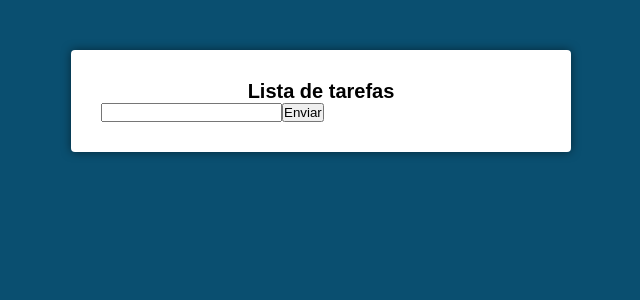
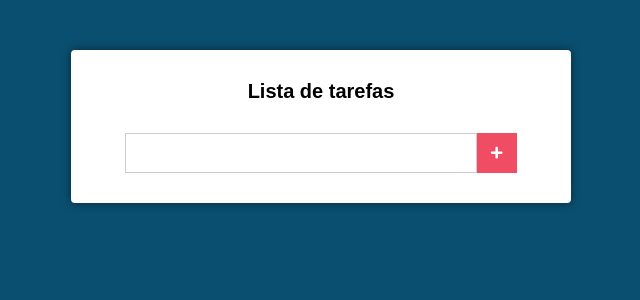
Before and after one commit to dimascapelari/lista-tarefas-react, a React (Create React App) app: page / in a window 1280 px wide. Shown: the top 300 px of the page, without its empty margins (319-959 px from the left). Built offline with nearby package versions, Linux system fonts and the light colour scheme.

Commit message:
195 - Estilizando o form

```diff
--- a/package.json
+++ b/package.json
@@ -8,6 +8,7 @@
     "@testing-library/user-event": "^13.5.0",
     "react": "^18.2.0",
     "react-dom": "^18.2.0",
+    "react-icons": "^4.7.1",
     "react-scripts": "5.0.1",
     "web-vitals": "^2.1.4"
   },
--- a/src/components/Main.css
+++ b/src/components/Main.css
@@ -11,3 +11,29 @@
   font-size: 20px;
   text-align: center;
 }
+
+.form {
+  margin-top: 30px;
+  display: flex;
+  align-items: center;
+  justify-content: center;
+}
+
+.form input[type="text"] {
+  height: 40px;
+  padding: 0 20px;
+  font-size: 20px;
+  border: 1px solid #ccc;
+  min-width: 80%;
+}
+
+.form button[type="submit"] {
+  border: none;
+  height: 40px;
+  width: 40px;
+  background: #f04c64;
+  color: #fff;
+  display: flex;
+  align-items: center;
+  justify-content: center;
+}
--- a/src/components/Main.js
+++ b/src/components/Main.js
@@ -1,4 +1,7 @@
 import React, { Component } from "react";
+
+// Form
+import { FaPlus } from "react-icons/fa";
 import "./Main.css";
 
 export default class Main extends Component {
@@ -19,9 +22,11 @@ export default class Main extends Component {
       <div className="main">
         <h1>Lista de tarefas</h1>
 
-        <form action="#">
-          <input onChange={this.handleChange} type="text" />
-          <button type="submit">Enviar</button>
+        <form action="#" className="form">
+          <input onChange={this.handleChange} type="text" value={novaTarefa} />
+          <button type="submit">
+            <FaPlus />
+          </button>
         </form>
 
         <h3>{novaTarefa}</h3>
```
Also changed, not shown: 1 other file (tests, documents, lock files or other folders).
